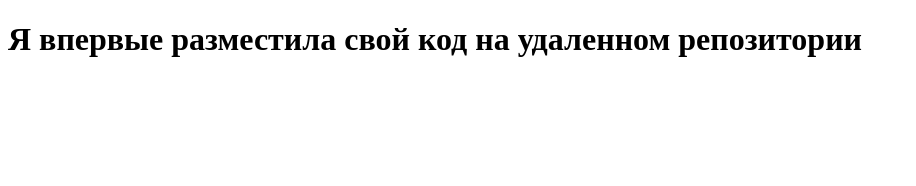
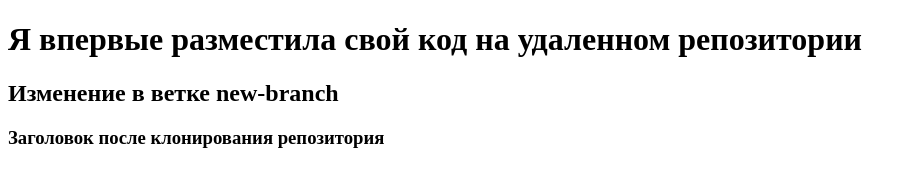
Before and after one commit to Mironeya/test_repo, a plain HTML site: page index.html in a window 1280 px wide. Shown: the whole page, without its empty margins (0-916 px from the left). Drawn offline with Linux system fonts and the light colour scheme.

Commit message:
add third title

```diff
--- a/index.html
+++ b/index.html
@@ -7,5 +7,7 @@
 </head>
 <body>
     <h1>Я впервые разместила свой код на удаленном репозитории</h1>
+    <h2>Изменение в ветке new-branch</h2>
+    <h3>Заголовок после клонирования репозитория</h3>
 </body>
 </html>
```
